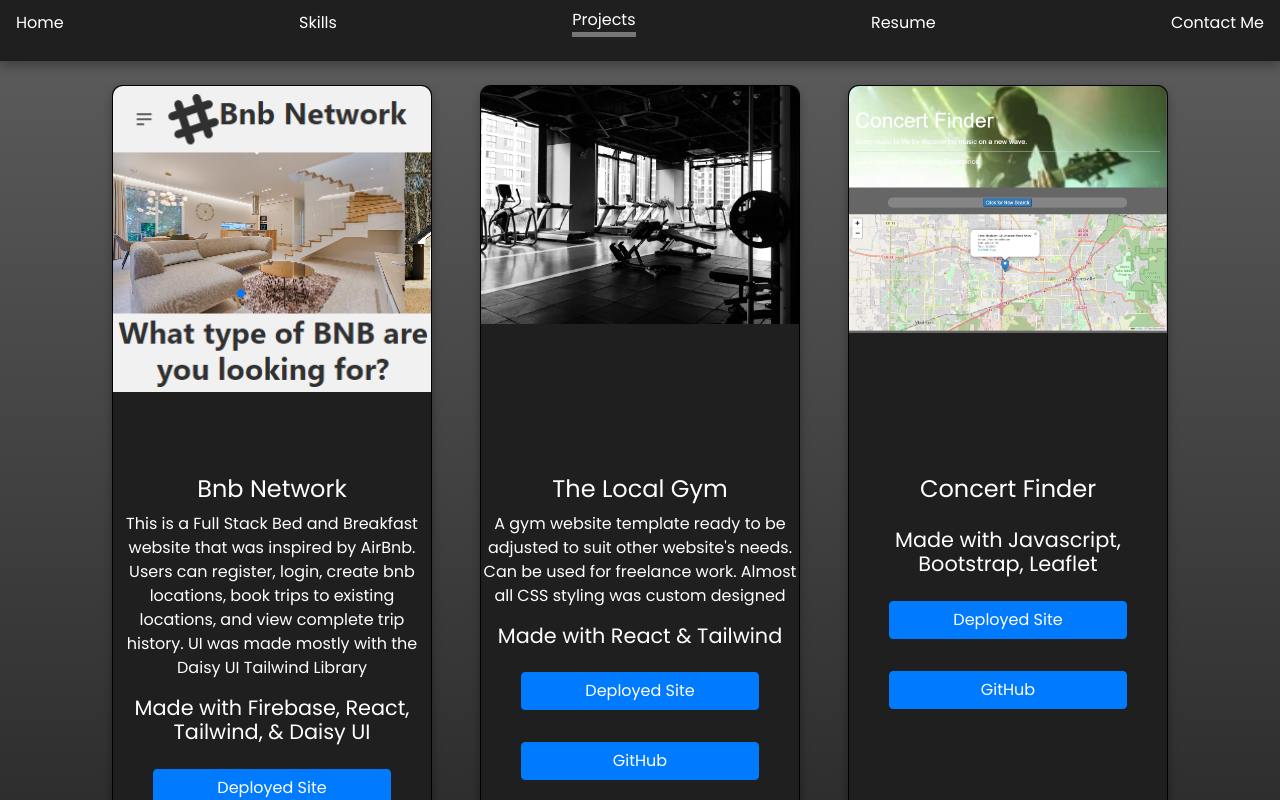
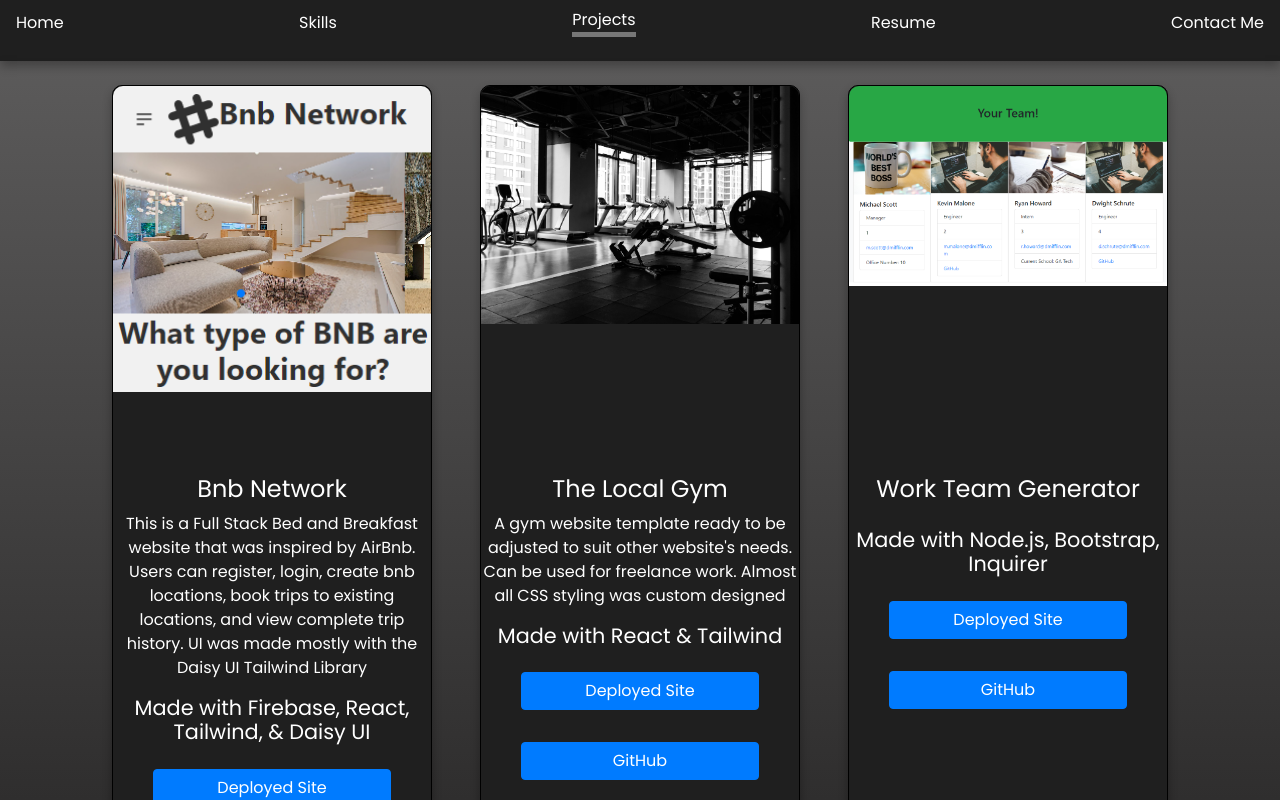
Before and after one commit to huntersteffner/Portfolio-with-React, a React (Create React App) app in the folder portfolio-with-react/: page /Portfolio-with-React/work in a window 1280 px wide. Shown: the top 800 px of the page. Built offline with nearby package versions, Linux system fonts and the light colour scheme.

Commit message:
Temporarily removed projects with broken links

```diff
--- a/portfolio-with-react/src/components/Work.js
+++ b/portfolio-with-react/src/components/Work.js
@@ -23,7 +23,7 @@ export default function Work(props) {
           deployed={props.projects[1].deployed}
           github={props.projects[1].github}
         />
-        <WorkCard
+        {/* <WorkCard
           title={props.projects[2].title}
           skillsUsed={props.projects[2].skillsUsed}
           imgURL={props.projects[2].imgURL}
@@ -38,7 +38,7 @@ export default function Work(props) {
           alt={props.projects[3].alt}
           deployed={props.projects[3].deployed}
           github={props.projects[3].github}
-        />
+        /> */}
         <WorkCard
           title={props.projects[4].title}
           skillsUsed={props.projects[4].skillsUsed}
```
